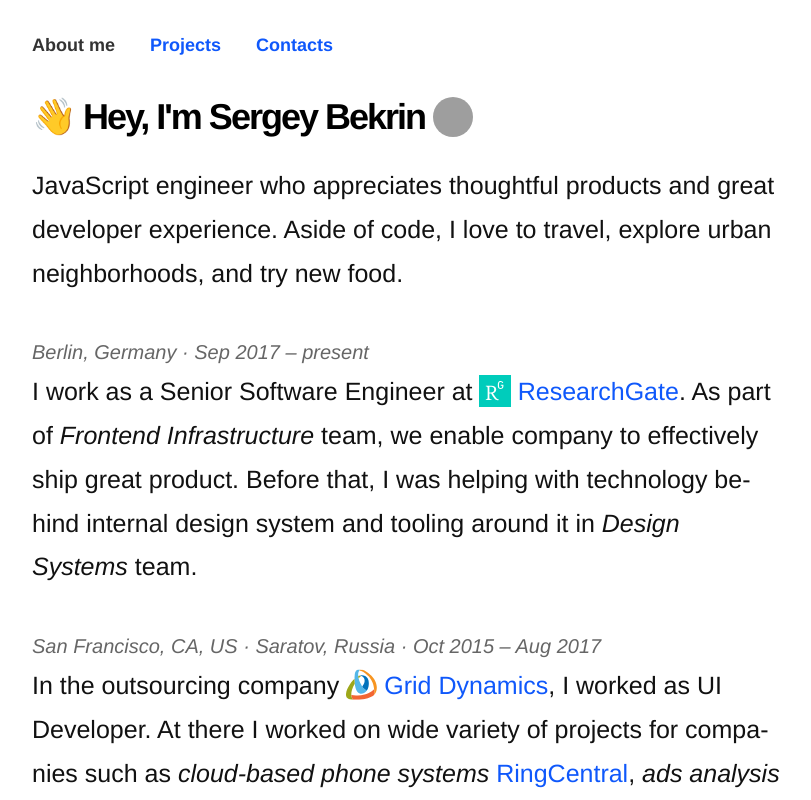
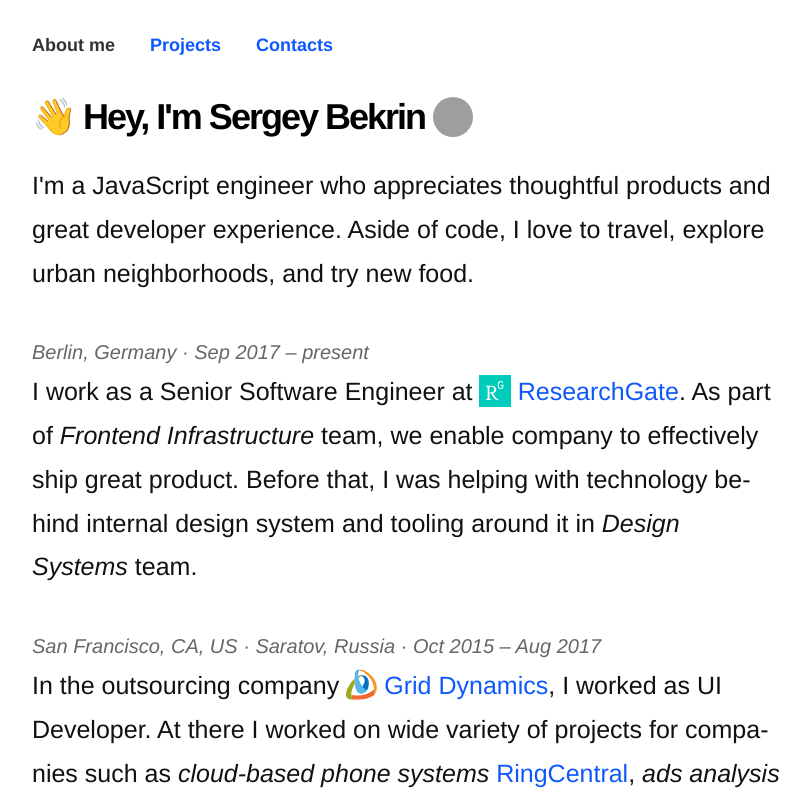
Before and after one commit to sergeybekrin/bekrin.me, a Next.js app: page / in a window 1280 px wide. Shown: the top 800 px of the page, without its empty margins (233-1044 px from the left). Built offline with nearby package versions, Linux system fonts and the light colour scheme; grey boxes are pictures that could not be loaded.

Commit message:
chore: twek intro paragraph

```diff
--- a/pages/index.js
+++ b/pages/index.js
@@ -25,9 +25,9 @@
           />
         </Heading>
         <Text intro>
-          JavaScript engineer who appreciates thoughtful products and great
-          developer experience. Aside of code, I love to travel, explore urban
-          neighborhoods, and try new food.
+          I'm a JavaScript engineer who appreciates thoughtful products and
+          great developer experience. Aside of code, I love to travel, explore
+          urban neighborhoods, and try new food.
         </Text>
       </Profile.Card>
       <Work>
```
